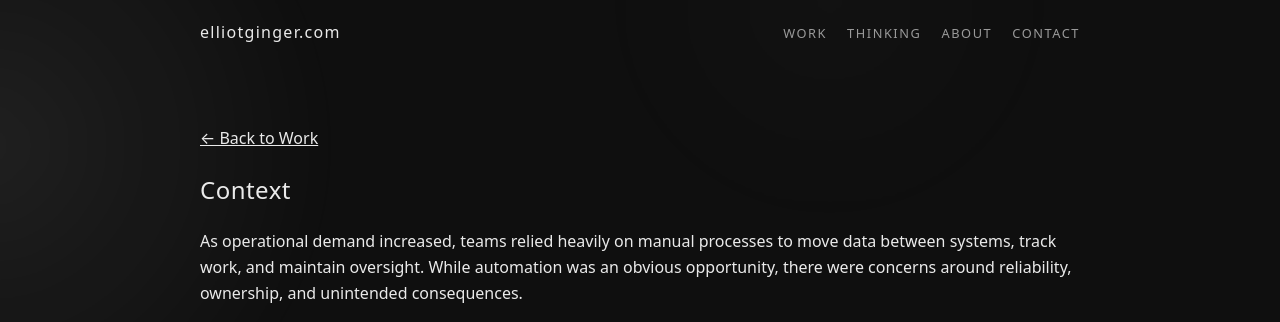
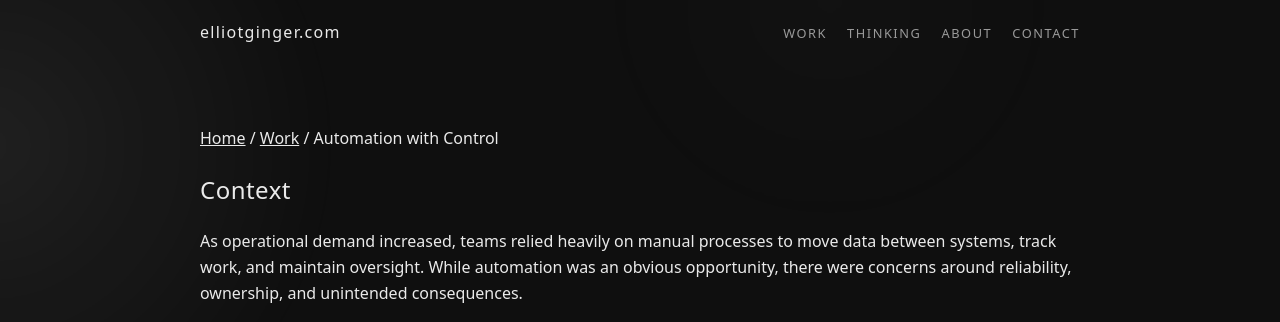
Before and after one commit to ElliotGinge/elliotginger.com, a Jekyll site: the page built from work/automation-with-control.md, in a window 1280 px wide. Shown: the top 322 px of the page. Built offline with Jekyll 4.4.1, drawn with Linux system fonts in a browser that asks for light colours.

Commit message:
Update default.html

```diff
--- a/_layouts/default.html
+++ b/_layouts/default.html
@@ -31,12 +31,18 @@
     <main class="site-main">
       <div class="wrap">
 
-        {% assign p = page.url | default: "" %}
-        {% if p contains '/work/' and p != '/work/' %}
-          <div class="backlink">
-            <a href="/work/">← Back to Work</a>
-          </div>
-        {% endif %}
+  {% assign p = page.url | default: "" %}
+  {% if p contains '/work/' and p != '/work/' %}
+    <nav class="breadcrumb" aria-label="Breadcrumb">
+      <a href="/">Home</a>
+      <span class="crumb-sep">/</span>
+      <a href="/work/">Work</a>
+      <span class="crumb-sep">/</span>
+      <span class="crumb-current">{{ page.title }}</span>
+    </nav>
+  {% endif %}
+
+
 
         {{ content }}
 
```
